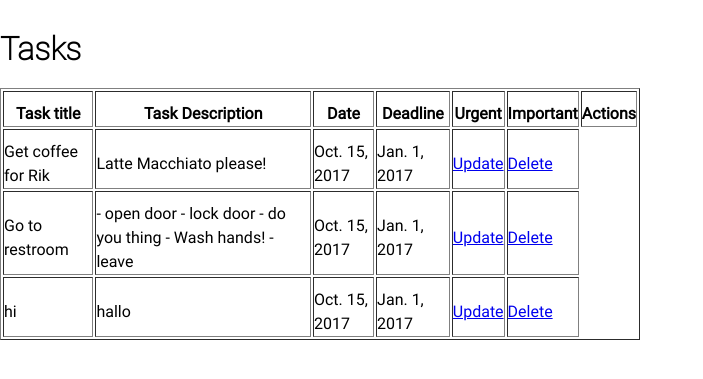
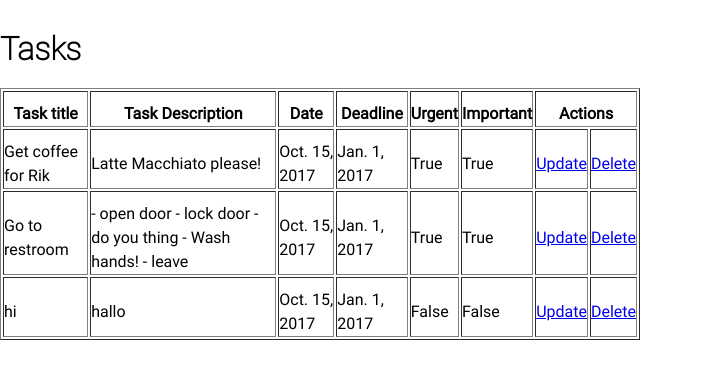
Before and after one commit to learncodeutrecht/python-django-crud, a Django app: page / in a window 1280 px wide. Shown: the part 50-429 px from the top of the page, without its empty margins (0-703 px from the left). Run offline with Django 3.2, Linux system fonts and the light colour scheme; data comes from the database, SQL or seed files in the repository; both versions use the stored data as it was after the commit.

Commit message:
Fixed table in tasks overview and fixed bug that both checkboxes needed to be ticked.

```diff
--- a/pydjapp/pdcrud/forms.py
+++ b/pydjapp/pdcrud/forms.py
@@ -5,5 +5,5 @@
 	description = forms.CharField(label='Description', widget=forms.Textarea, required=True)
 	date = forms.DateTimeField(label='Date', widget=forms.SelectDateWidget)
 	deadline = forms.DateTimeField(label='Deadline', widget=forms.SelectDateWidget)
-	urgent = forms.BooleanField(label='Urgent', required=True)
-	important = forms.BooleanField(label='Important', required=True)
+	urgent = forms.BooleanField(label='Urgent', required=False)
+	important = forms.BooleanField(label='Important', required=False)
--- a/pydjapp/pdcrud/templates/pdcrud/tasks.html
+++ b/pydjapp/pdcrud/templates/pdcrud/tasks.html
@@ -39,6 +39,12 @@
         <td>
             <p class="text">{{ task.deadline }}</p>
         </td>
+	<td>
+            <p class="text">{{ task.urgent }}</p>
+        </td>
+	<td>
+            <p class="text">{{ task.important }}</p>
+        </td>
         <td>
             <p class="text"><a href="/update/{{ task.id }}">Update</a></p>
         </td>
```
Also changed, not shown: pydjapp/db.sqlite3.
